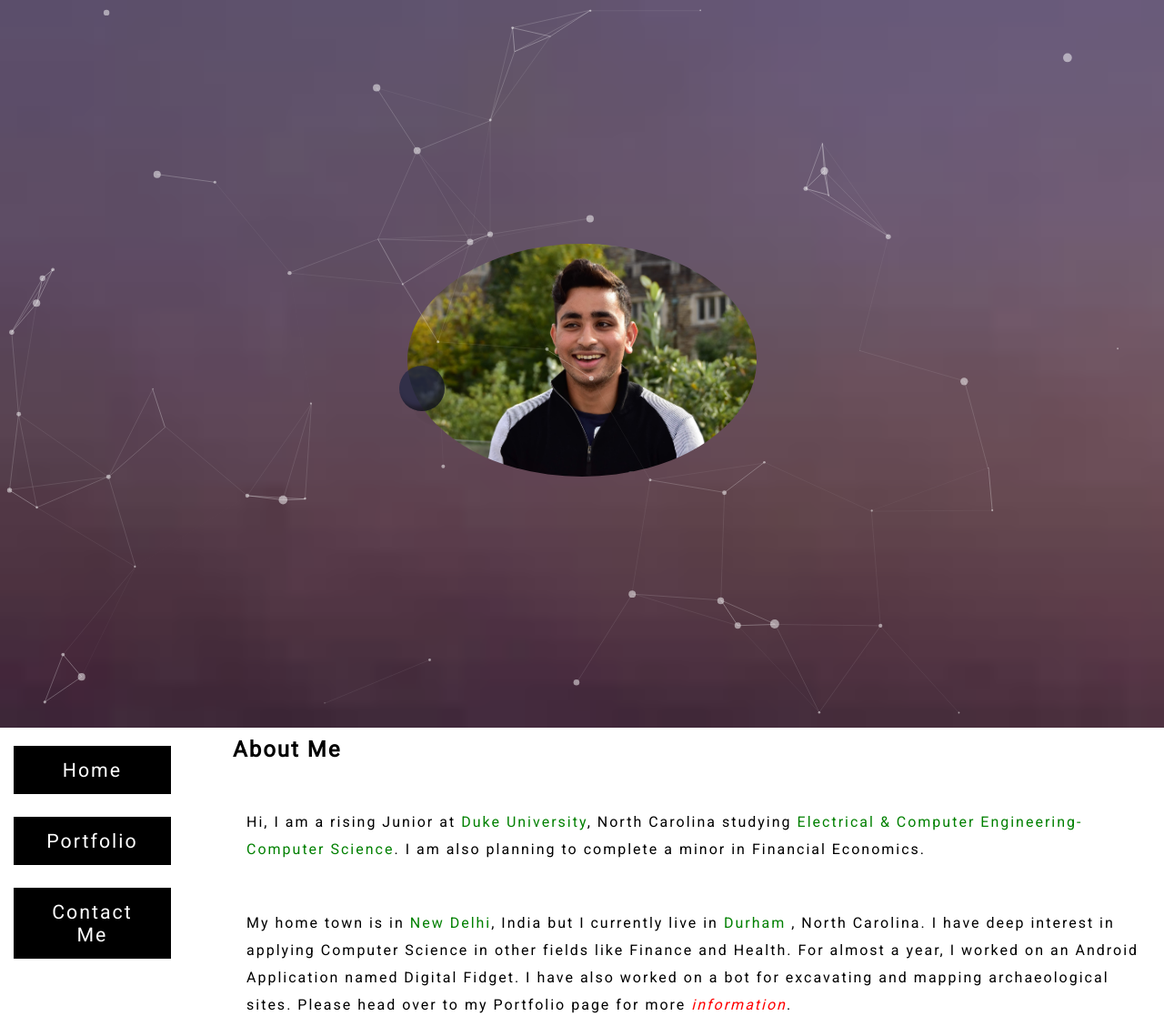
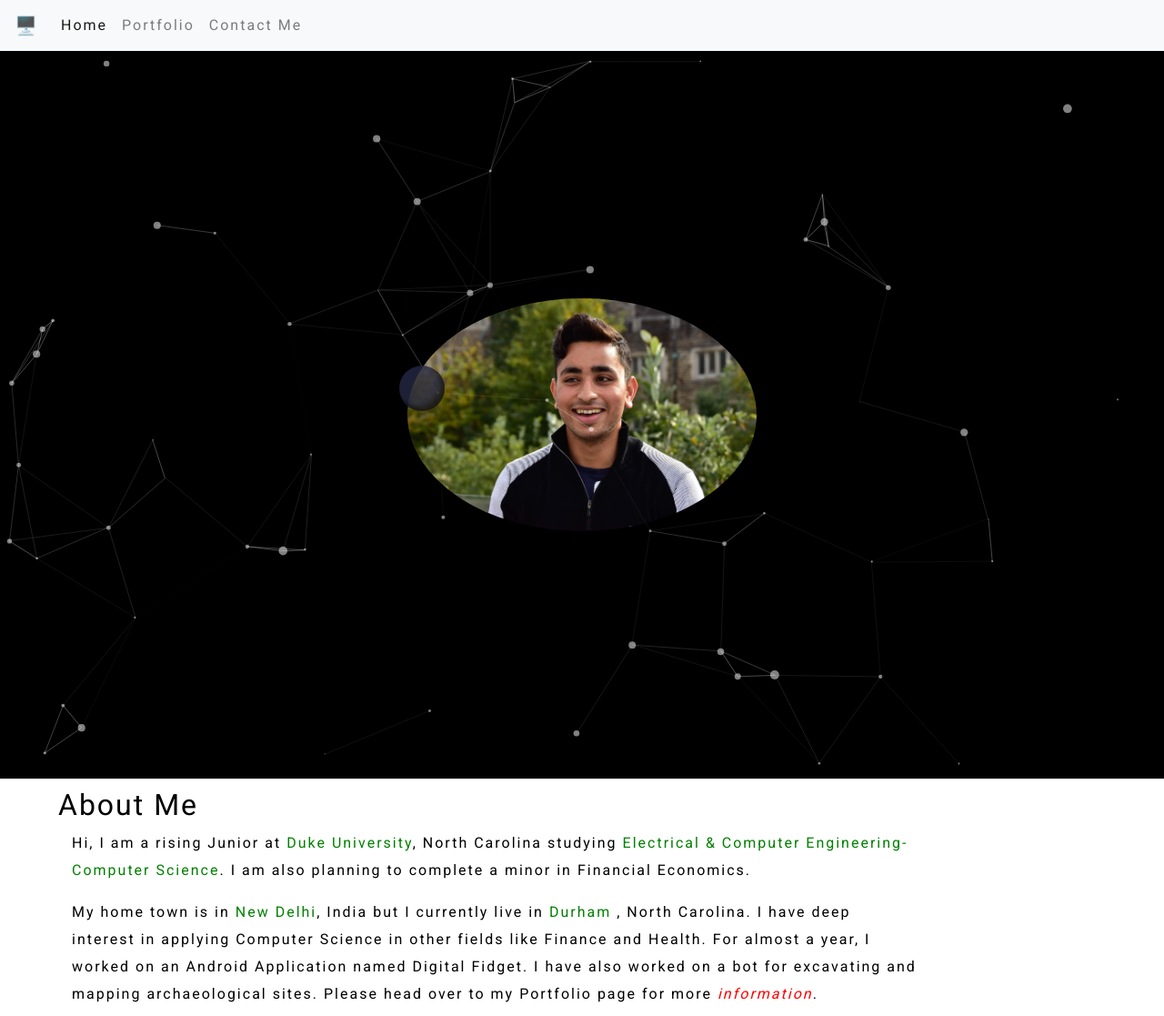
Before and after one commit to himanshukj17122000/portfolio, a plain HTML site: page index.html in a window 1280 px wide. Shown: the top 1117 px of the page at 91% size. Drawn offline with nearby package versions, Linux system fonts and the light colour scheme; a script that the page names is missing.

Commit message:
layout changes

```diff
--- a/index.html
+++ b/index.html
@@ -5,6 +5,35 @@
     <meta charset="UTF-8" />
     <title>Himanshu Jain</title>
     <link rel="stylesheet" href="style.css" />
+        <link rel="stylesheet" href="https://maxcdn.bootstrapcdn.com/bootstrap/4.5.2/css/bootstrap.min.css">
+
+
+
+  </head>
+
+  <body>
+  <nav class="navbar navbar-expand-lg navbar-light bg-light">
+  <a class="navbar-brand" href="index.html">🖥</a>
+  <button class="navbar-toggler" type="button" data-toggle="collapse" data-target="#navbarNav" aria-controls="navbarNav" aria-expanded="false" aria-label="Toggle navigation">
+    <span class="navbar-toggler-icon"></span>
+  </button>
+  <div class="collapse navbar-collapse" id="navbarNav">
+    <ul class="navbar-nav">
+      <li class="nav-item active">
+        <a class="nav-link" href="index.html">Home <span class="sr-only">(current)</span></a>
+      </li>
+      <li class="nav-item">
+        <a class="nav-link" href="portfolio.html">Portfolio</a>
+      </li>
+      <li class="nav-item">
+        <a class="nav-link" href="contact.html">Contact Me</a>
+      </li>
+
+
+    </ul>
+  </div>
+</nav>
+
     <script src="typerwrite.js"></script>
     <div id="particles-js">
       <header>
@@ -37,18 +66,7 @@
     </div>
 
     <script type="text/javascript" src="particles.js"></script>
-
-    <script type="text/javascript" src="app.js"></script>
-  </head>
-
-  <body>
-    <nav>
-      <ul>
-        <li><a href="index.html">Home</a></li>
-        <li><a href="portfolio.html">Portfolio</a></li>
-        <li><a href="contact.html">Contact Me</a></li>
-      </ul>
-    </nav>
+<script type="text/javascript" src="app.js"></script>
     <div class="content">
       <h2>About Me</h2>
       <!-- <img src="images/ico.gif" class="spring" /> -->
--- a/style.css
+++ b/style.css
@@ -1,4 +1,5 @@
 @import url("https://fonts.googleapis.com/css?family=Roboto");
+
 html,
 body,
 h1,
@@ -15,9 +16,10 @@ ul {
   letter-spacing: 2px;
   font-family: "Roboto", sans-serif;
 }
+
 #particles-js {
   height: 100%;
-  background-image: url("images/newBak.png");
+  background-color: black;
   background-size: cover;
 
   display: flex;
@@ -28,6 +30,7 @@ ul {
 #particles-js.profileImage {
   opacity: 0.4;
 }
+
 /* @keyframes example {
   from {
     background: url(images/bakground.jpg) no-repeat center center fixed;
@@ -47,17 +50,21 @@ ul {
 .particles-js-canvas-el {
   position: absolute;
 }
+
 html,
 body {
   height: 100%;
   background-color: rgba(255, 255, 255, 0.1);
 }
+
 a {
   color: red;
 }
+
 .hyperlink {
   color: red;
 }
+
 html {
   -webkit-background-size: cover;
   -moz-background-size: cover;
@@ -77,6 +84,7 @@ header h1 {
   transform: translateY(-50%);
 }
 
+/*
 nav {
   width: 15%;
   height: 80%;
@@ -95,11 +103,12 @@ nav li {
   margin-top: 15px;
   width: 80%;
   text-align: center;
-}
+} */
 .pInfo {
   color: #000;
 }
-nav a:link,
+
+/* nav a:link,
 a:visited {
   background-color: #000;
   color: white;
@@ -109,13 +118,13 @@ a:visited {
   display: block;
   width: 80%;
   transition: box-shadow 0.3s;
-}
+} */
 
-nav a:hover,
+/* nav a:hover,
 a:active {
   background-color: #21212c;
   box-shadow: 0 0 11px #fffa69;
-}
+} */
 
 p {
   line-height: 30px;
@@ -142,14 +151,22 @@ footer {
 input[type="text"],
 select,
 textarea {
-  width: 100%; /* Full width */
-  padding: 12px; /* Some padding */
-  border: 1px solid #ccc; /* Gray border */
-  border-radius: 4px; /* Rounded borders */
-  box-sizing: border-box; /* Make sure that padding and width stays in place */
-  margin-top: 6px; /* Add a top margin */
-  margin-bottom: 16px; /* Bottom margin */
-  resize: vertical; /* Allow the user to vertically resize the textarea (not horizontally) */
+  width: 100%;
+  /* Full width */
+  padding: 12px;
+  /* Some padding */
+  border: 1px solid #ccc;
+  /* Gray border */
+  border-radius: 4px;
+  /* Rounded borders */
+  box-sizing: border-box;
+  /* Make sure that padding and width stays in place */
+  margin-top: 6px;
+  /* Add a top margin */
+  margin-bottom: 16px;
+  /* Bottom margin */
+  resize: vertical;
+  /* Allow the user to vertically resize the textarea (not horizontally) */
   font-family: Arial;
 }
 
@@ -251,6 +268,7 @@ input[type="button"].spring {
   padding: 10px;
   font-size: 16px;
 }
+
 input[type="button"].spring:hover {
   animation: none;
 }
@@ -259,15 +277,19 @@ input[type="button"].spring:hover {
   0% {
     transform: scale(1) translateY(0);
   }
+
   10% {
     transform: scale(1.2, 0.6);
   }
+
   30% {
     transform: scale(0.8, 1.1) translateY(-30px);
   }
+
   50% {
     transform: scale(1) translateY(0);
   }
+
   100% {
     transform: translateY(0);
   }
@@ -283,6 +305,7 @@ input[type="button"].spring:hover {
 body {
   background: #222;
 }
+
 .box {
   margin: 0 auto;
   width: 500px;
@@ -293,6 +316,7 @@ body {
   border: 1px solid #111;
   overflow: hidden;
 }
+
 b {
   display: block;
   width: 50px;
@@ -317,65 +341,81 @@ b {
   from {
     left: 0;
   }
+
   to {
     left: 95%;
   }
 }
+
 @-moz-keyframes moveX {
   from {
     left: 0;
   }
+
   to {
     left: 95%;
   }
 }
+
 @-o-keyframes moveX {
   from {
     left: 0;
   }
+
   to {
     left: 95%;
   }
 }
+
 @keyframes moveX {
   from {
     left: 0;
   }
+
   to {
     left: 95%;
   }
 }
+
 @-webkit-keyframes moveY {
   from {
     top: 0;
   }
+
   to {
     top: 95%;
   }
 }
+
 @-moz-keyframes moveY {
   from {
     top: 0;
   }
+
   to {
     top: 95%;
   }
 }
+
 @-o-keyframes moveY {
   from {
     top: 0;
   }
+
   to {
     top: 95%;
   }
 }
+
 .profileImage {
   border-radius: 50%;
 }
+
 @keyframes moveY {
   from {
     top: 0;
   }
+
   to {
     top: 95%;
   }
```
Also changed, not shown: contact.html (+23 -7 lines), portfolio.html (+23 -7 lines).
